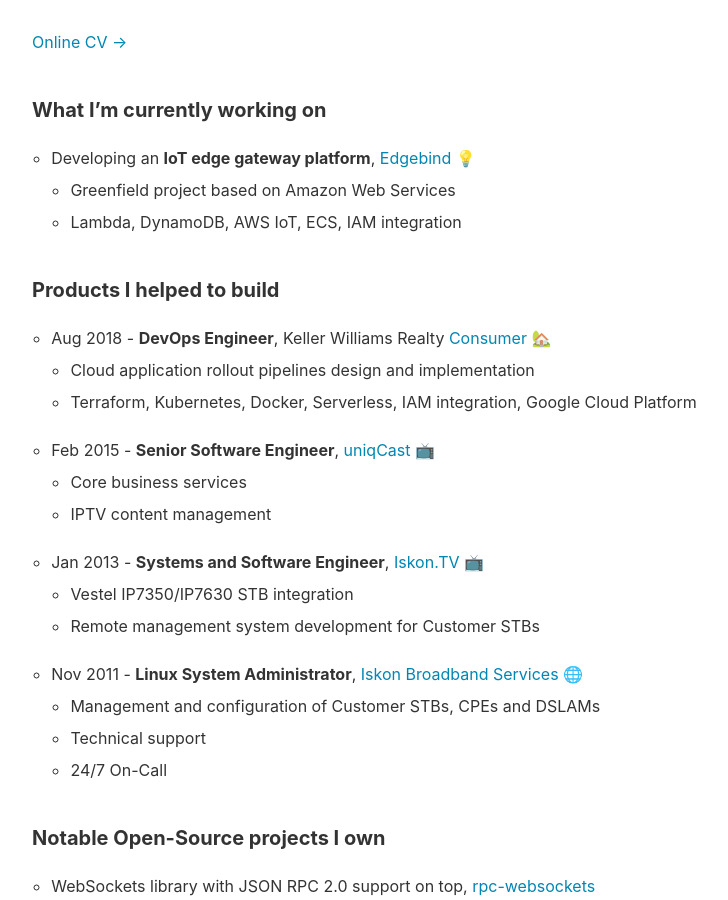
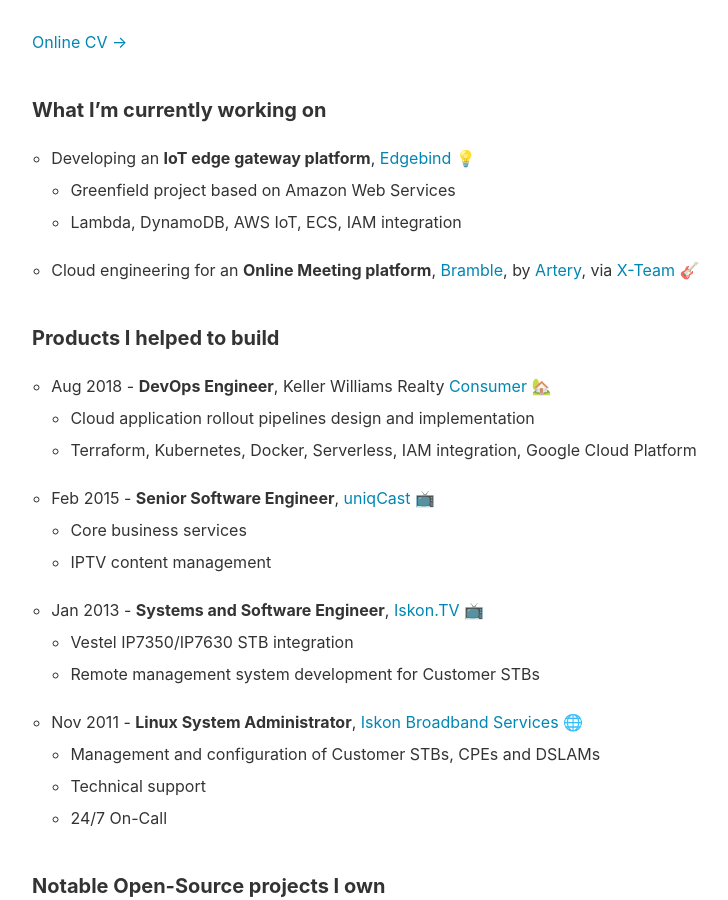
Before and after one commit to mkozjak/mkozjak.github.io, a Jekyll site: the page built from about.md, in a window 1280 px wide and 900 px high, scrolled down 566 px. Shown: the whole window, without its empty margins (240-968 px from the left). Built offline with Jekyll 4.4.1, drawn with Linux system fonts in a browser that asks for light colours.

Commit message:
about: add x-team/bramble

```diff
--- a/about.md
+++ b/about.md
@@ -10,6 +10,7 @@
 - Developing an **IoT edge gateway platform**, <a class="link" href="https://www.edgebind.io">Edgebind</a> 💡
   - Greenfield project based on Amazon Web Services
   - Lambda, DynamoDB, AWS IoT, ECS, IAM integration
+- Cloud engineering for an **Online Meeting platform**, <a class="link" href="https://www.bramble.live">Bramble</a>, by <a class="link" href="https://artery.is">Artery</a>, via <a class="link" href="https://x-team.com">X-Team</a> 🎸
 
 #### Products I helped to build
 - Aug 2018 - **DevOps Engineer**, Keller Williams Realty <a class="link" href="https://apps.apple.com/us/app/kw-buy-sell-real-estate/id652512924">Consumer</a> 🏡
```
